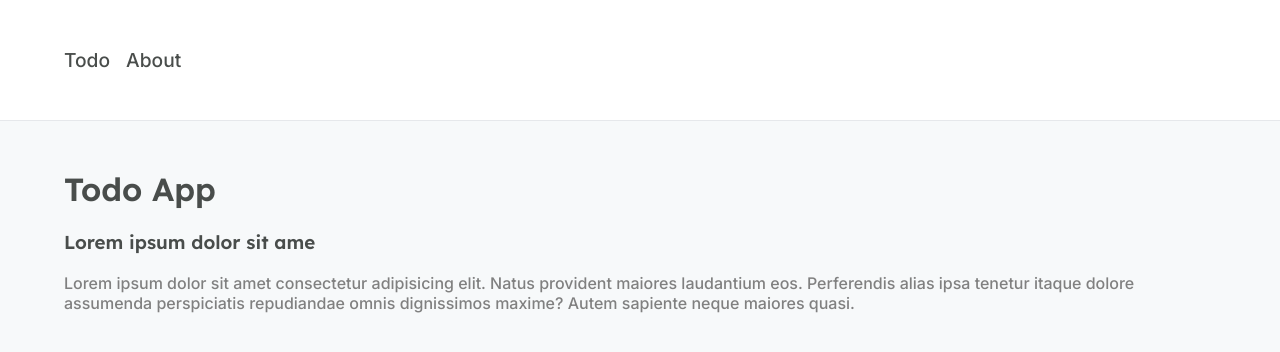
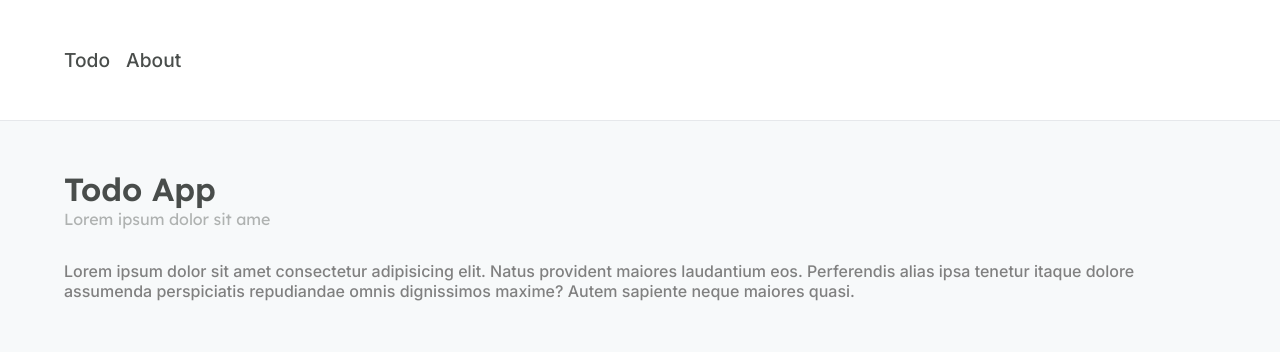
Before and after one commit to ivandercarlosdias/Todo-List-Frontend, a React (Create React App) app: page / in a window 1280 px wide. Shown: the top 352 px of the page. Built offline with nearby package versions, Linux system fonts and the light colour scheme.

Commit message:
Adicionado componente PageHeader

```diff
--- a/src/components/PageHeader/index.tsx
+++ b/src/components/PageHeader/index.tsx
@@ -1,10 +1,13 @@
 import { IPageHeaderProps } from './type'
 
+import './style.scss'
+
 export default function PageHeader(props: IPageHeaderProps): JSX.Element {
+    const { title, subtitle } = props
     return (
-        <div>
-            <h1>{props.title}</h1>
-            <h3>{props.subtitle}</h3>
+        <div className="page-header">
+            <h1>{title}</h1>
+            <h2>{subtitle}</h2>
         </div>
     )
 }
--- /dev/null
+++ b/src/components/PageHeader/style.scss
@@ -0,0 +1,13 @@
+.page-header {
+    margin-bottom: 2rem;
+
+    h1 {
+        margin-bottom: 0;
+    }
+
+    h2 {
+        font-size: 1rem;
+        font-weight: 400;
+        color: var(--gray-200);
+    }
+}
```
